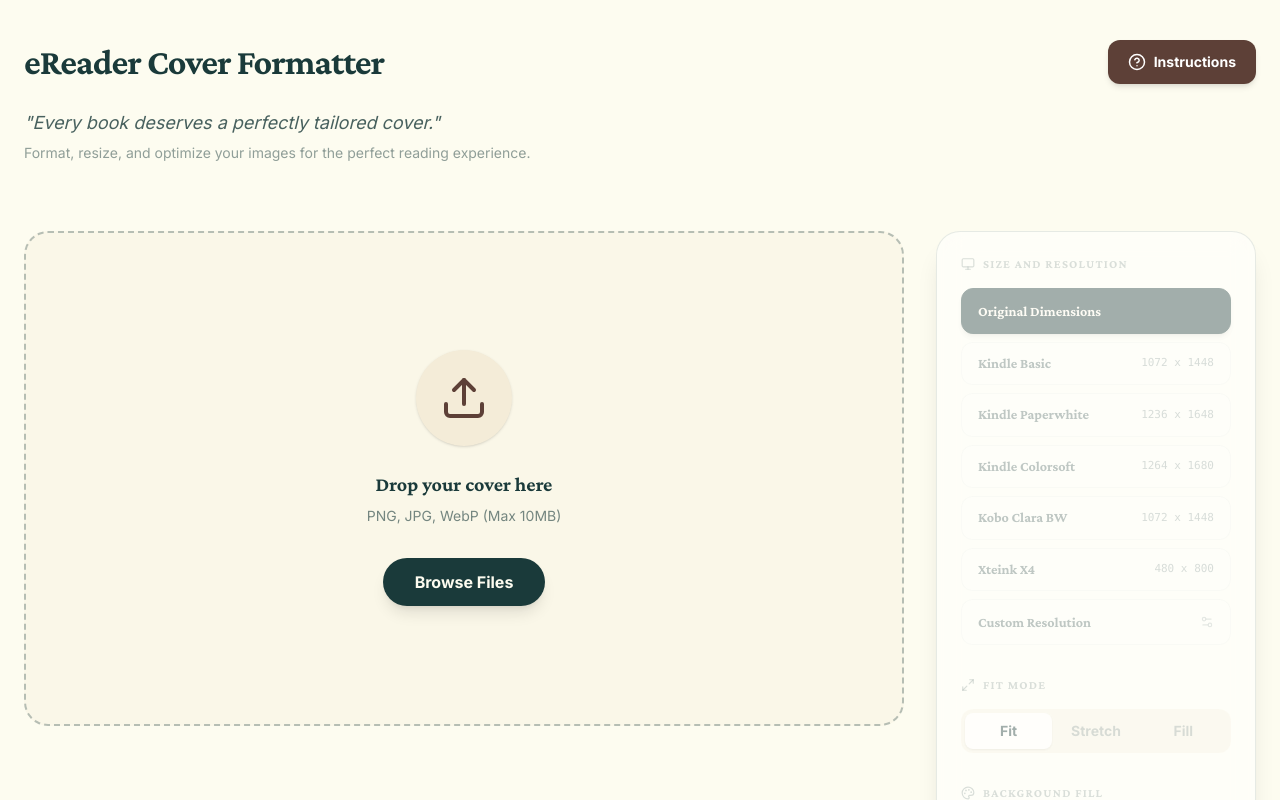
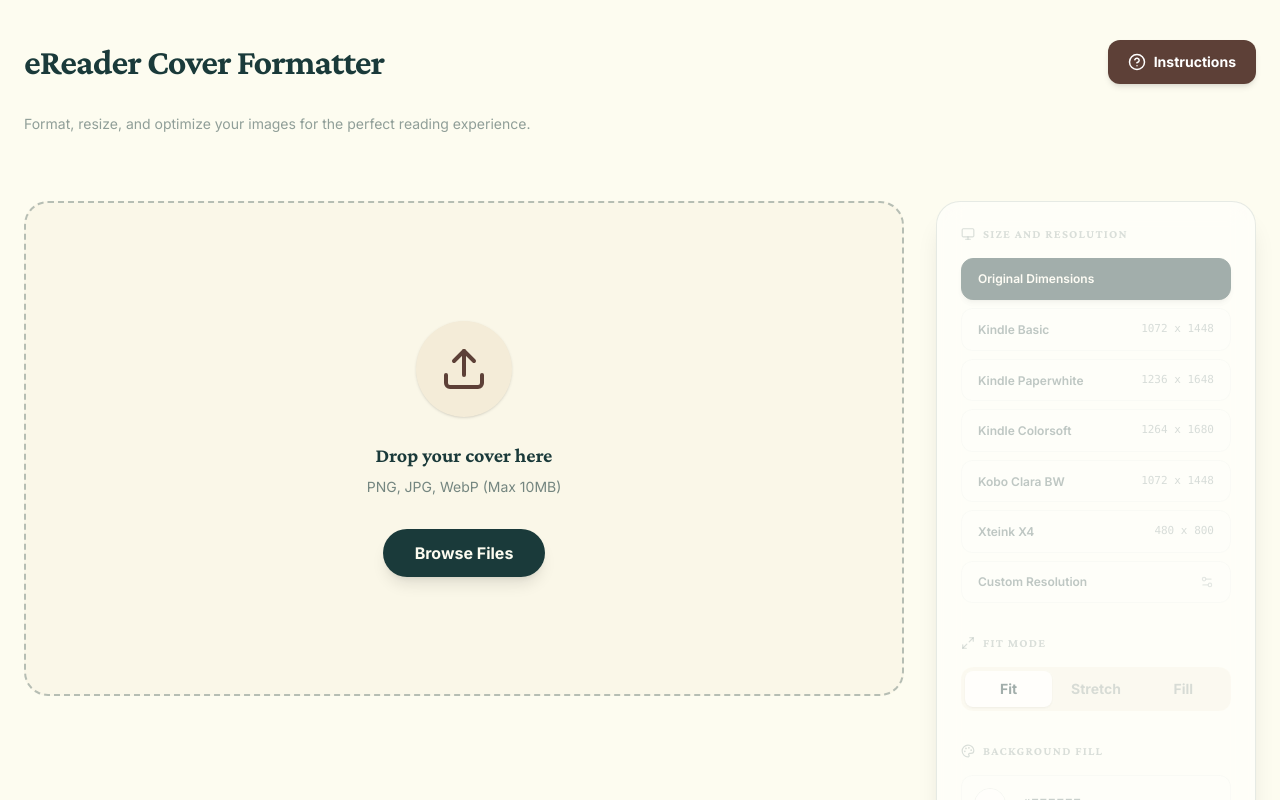
Before and after one commit to gedevcel/ereader-cover-formatter, a React (Vite) app: page / in a window 1280 px wide. Shown: the top 800 px of the page. Built offline with nearby package versions, Linux system fonts and the light colour scheme.

Commit message:
style(sidebar): size and max resolution

```diff
--- a/src/App.tsx
+++ b/src/App.tsx
@@ -52,6 +52,11 @@ const App: React.FC = () => {
 
   useEffect(() => {
     if (!preview) {
+      setProcessedPreview(null);
+      return;
+    }
+
+    if (resolution.width <= 0 || resolution.height <= 0) {
       setProcessedPreview(null);
       return;
     }
--- a/src/components/Header.tsx
+++ b/src/components/Header.tsx
@@ -38,8 +38,6 @@ export const Header: React.FC = () => {
 
       <div className="space-y-4">
         <p className="text-lg text-library-green/80 max-w-2xl leading-relaxed italic">
-          "Every book deserves a perfectly tailored cover."
-          <br />
           <span className="text-sm not-italic opacity-60 font-sans">
             Format, resize, and optimize your images for the perfect reading
             experience.
--- a/src/components/Sidebar.tsx
+++ b/src/components/Sidebar.tsx
@@ -73,7 +73,7 @@ export const Sidebar: React.FC<SidebarProps> = ({
             }`}
           >
             <div className="flex justify-between items-center gap-4">
-              <span className="text-sm font-semibold font-serif">
+              <span className="text-xs font-semibold font-sans">
                 Original Dimensions
               </span>
               {originalRes && (
@@ -97,7 +97,7 @@ export const Sidebar: React.FC<SidebarProps> = ({
                 }`}
               >
                 <div className="flex justify-between items-center gap-4">
-                  <span className="text-sm font-semibold font-serif leading-tight">
+                  <span className="text-xs font-semibold font-sans leading-tight">
                     {res.label}
                   </span>
                   <span className="text-[11px] font-mono opacity-60">
@@ -124,7 +124,7 @@ export const Sidebar: React.FC<SidebarProps> = ({
                   : "bg-white/50 border-library-green/5 hover:border-library-green/20 text-library-green/70"
               }`}
             >
-              <span className="text-sm font-semibold font-serif">
+              <span className="text-xs font-semibold font-sans">
                 Custom Resolution
               </span>
               <Settings2 size={14} className="opacity-40" />
@@ -138,13 +138,16 @@ export const Sidebar: React.FC<SidebarProps> = ({
                   </label>
                   <input
                     type="number"
-                    value={selectedRes.width}
-                    onChange={(e) =>
+                    value={selectedRes.width || ""}
+                    onChange={(e) => {
+                      const val = parseInt(e.target.value) || 0;
                       onResChange({
                         ...selectedRes,
-                        width: parseInt(e.target.value) || 0,
-                      })
-                    }
+                        width: Math.min(val, 5000),
+                      });
+                    }}
+                    max={5000}
+                    min={0}
                     className="w-full bg-white/50 border border-library-green/10 rounded-lg px-3 py-2 text-sm font-mono text-library-green outline-none focus:border-library-green/30 cursor-text"
                   />
                 </div>
@@ -154,13 +157,16 @@ export const Sidebar: React.FC<SidebarProps> = ({
                   </label>
                   <input
                     type="number"
-                    value={selectedRes.height}
-                    onChange={(e) =>
+                    value={selectedRes.height || ""}
+                    onChange={(e) => {
+                      const val = parseInt(e.target.value) || 0;
                       onResChange({
                         ...selectedRes,
-                        height: parseInt(e.target.value) || 0,
-                      })
-                    }
+                        height: Math.min(val, 5000),
+                      });
+                    }}
+                    max={5000}
+                    min={0}
                     className="w-full bg-white/50 border border-library-green/10 rounded-lg px-3 py-2 text-sm font-mono text-library-green outline-none focus:border-library-green/30 cursor-text"
                   />
                 </div>
```
